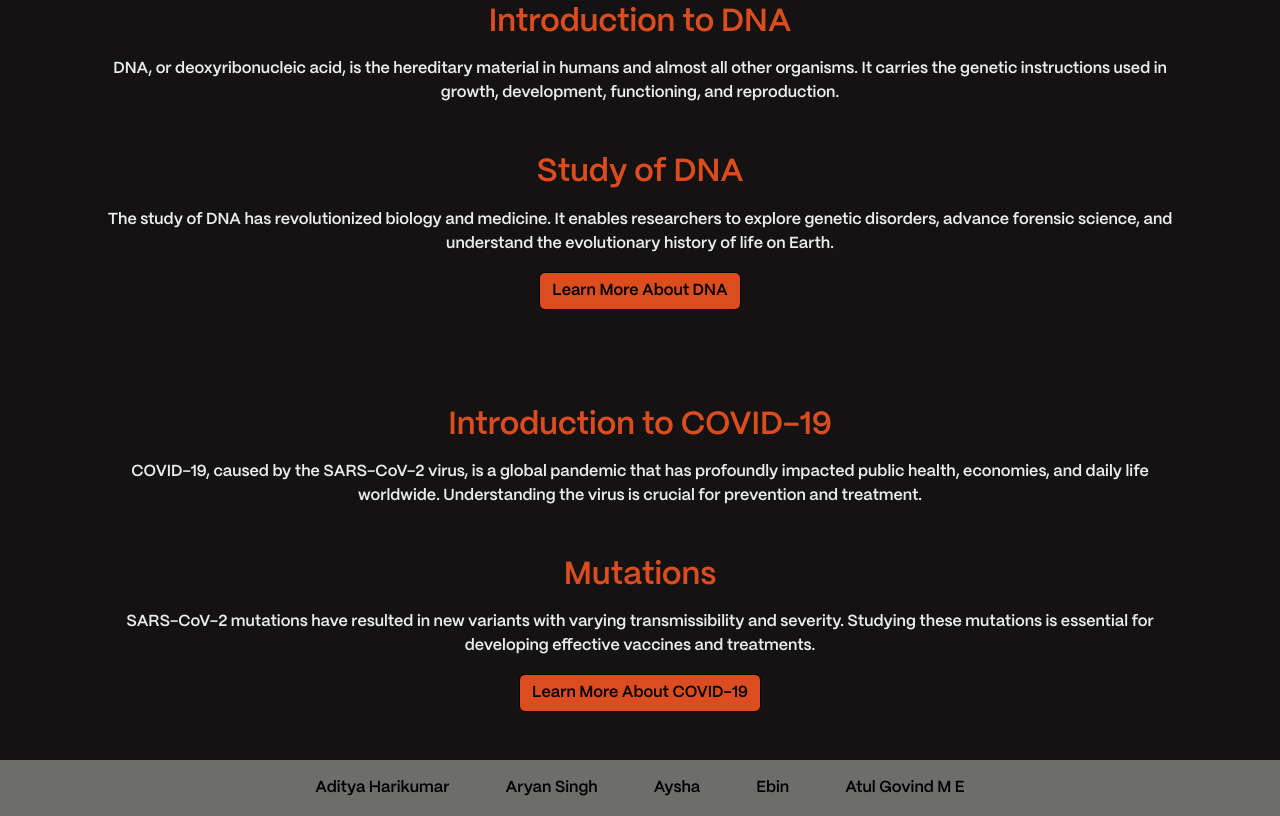
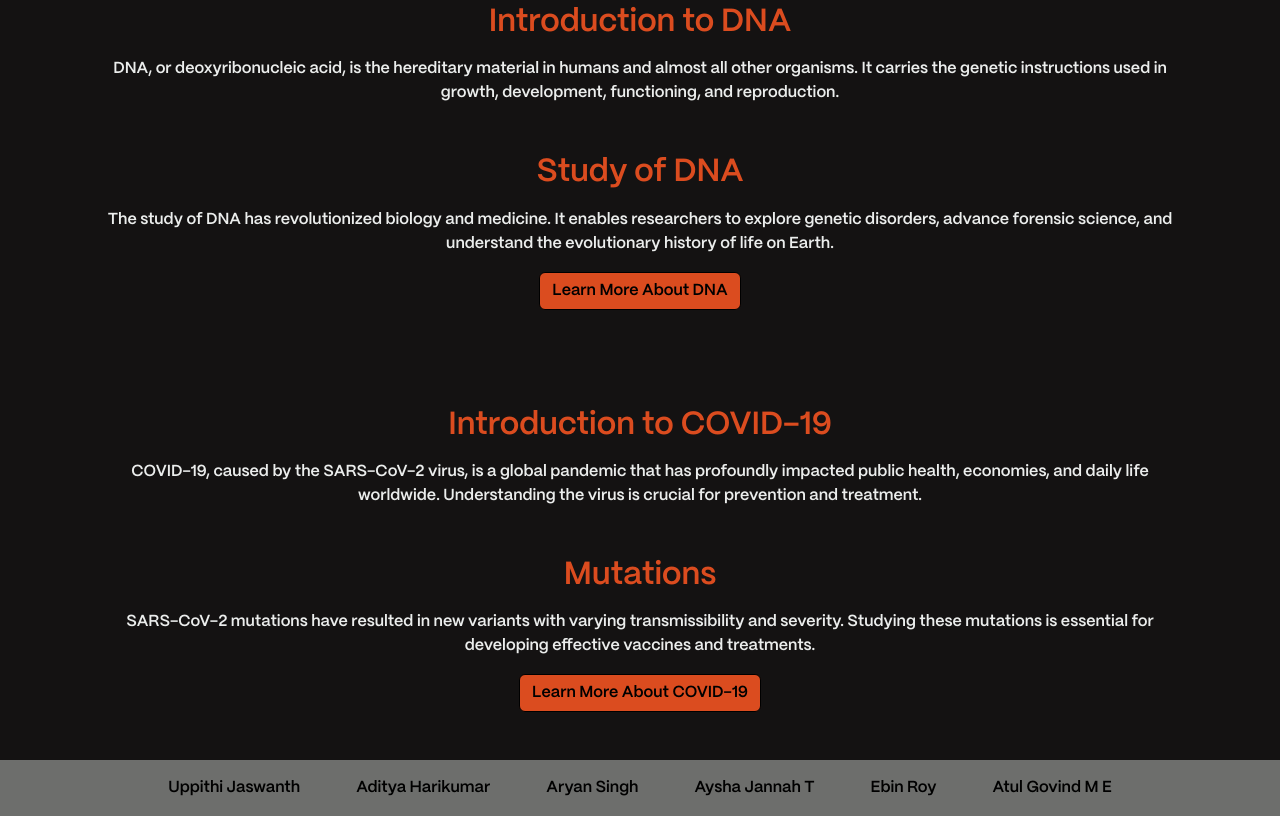
Before and after one commit to atongithub/A-website-on-Proteins, a plain HTML site: page index.html in a window 1280 px wide. Shown: the part 1533-2349 px from the top of the page. Drawn offline with nearby package versions, Linux system fonts and the light colour scheme.

Commit message:
Update index.html to change names

```diff
--- a/index.html
+++ b/index.html
@@ -146,10 +146,11 @@
     <footer class="bg-grey-medium text-black text-center py-2">
         <div class="container">
             <ul class="footer-nav">
+                <li class="nav-item">Uppithi Jaswanth</li>
                 <li class="nav-item">Aditya Harikumar</li>
                 <li class="nav-item">Aryan Singh</li>
-                <li class="nav-item">Aysha</li>
-                <li class="nav-item">Ebin</li>
+                <li class="nav-item">Aysha Jannah T</li>
+                <li class="nav-item">Ebin Roy</li>
                 <li class="nav-item">Atul Govind M E</li>
             </ul>
         </div>
```
